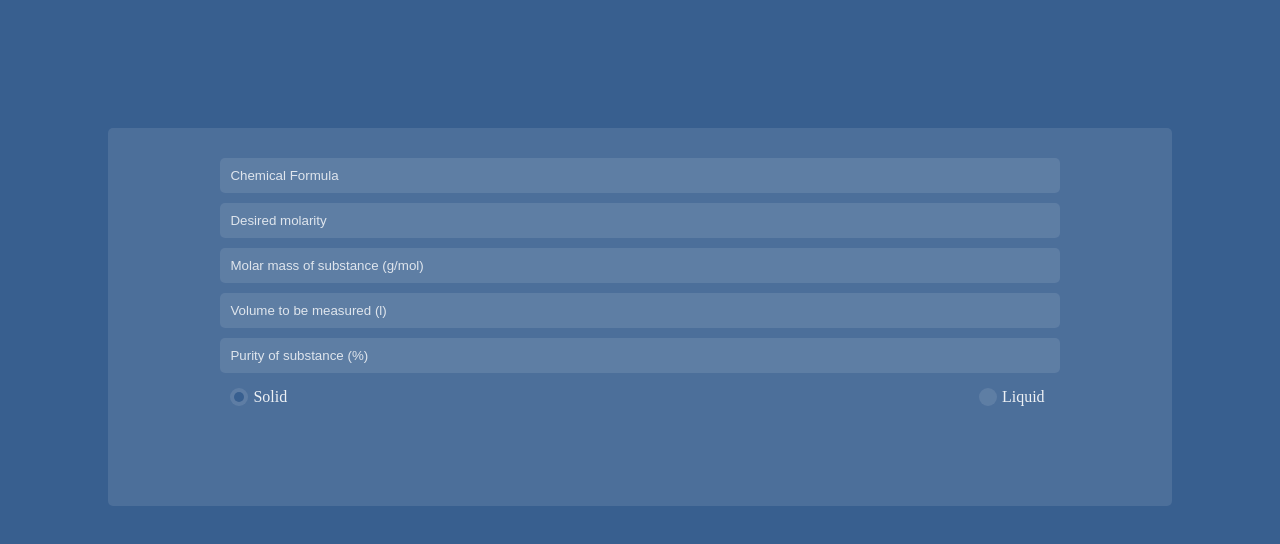
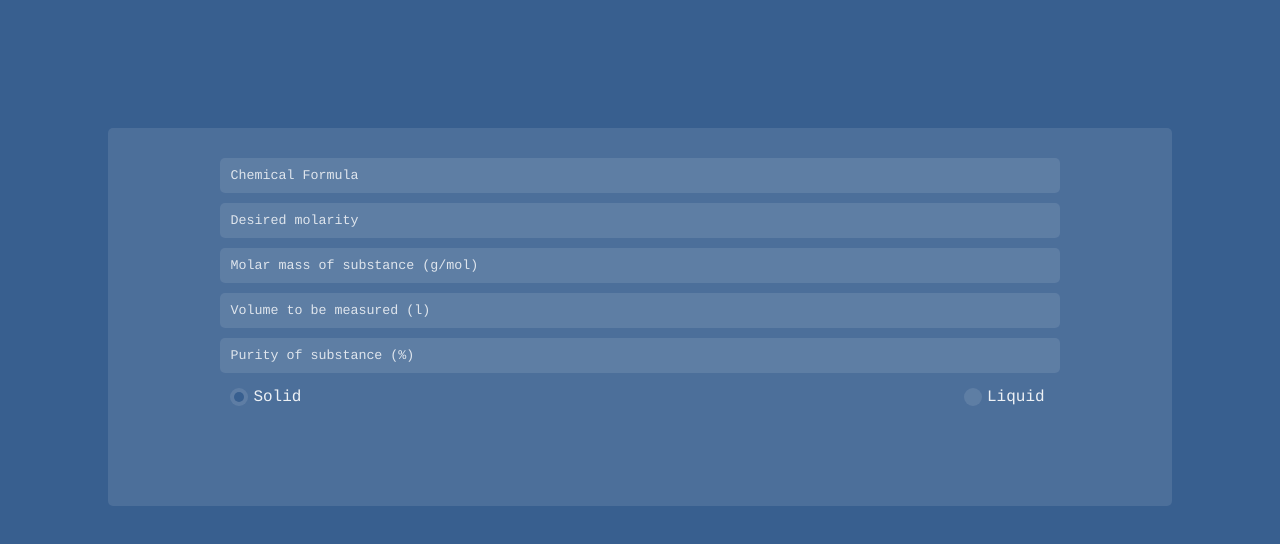
Before and after one commit to FihFafnir/solution-preparation-calculator, a plain HTML site: page index.html in a window 1280 px wide. Drawn offline with Linux system fonts and the light colour scheme.

Commit message:
Update style.css

```diff
--- a/style.css
+++ b/style.css
@@ -1,6 +1,6 @@
 * {
     margin: 0;
-    font: Courier, monospace;
+    font-family: Courier, monospace;
     --transparent: rgba(255, 255, 255, .1);
 }
 
```
